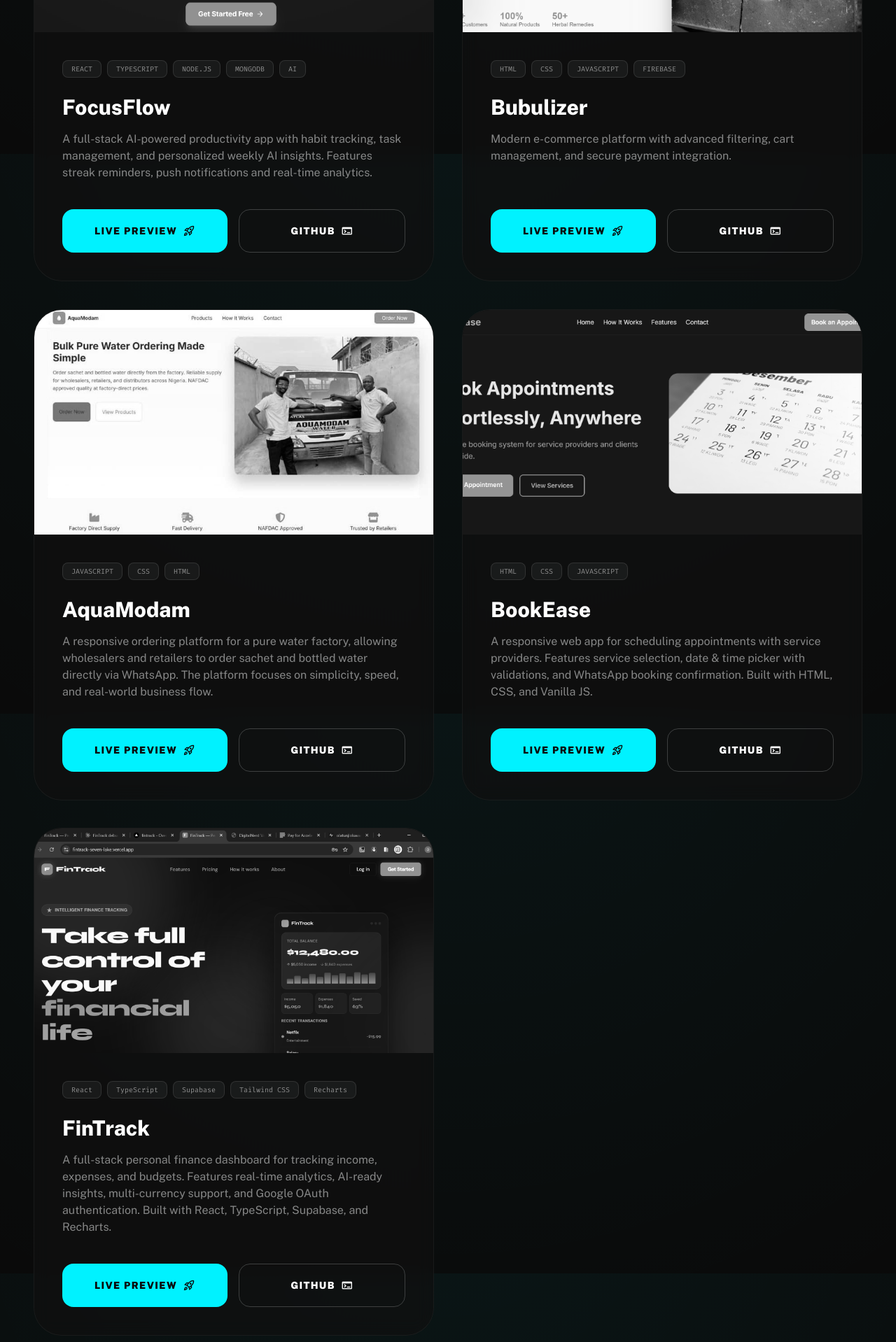
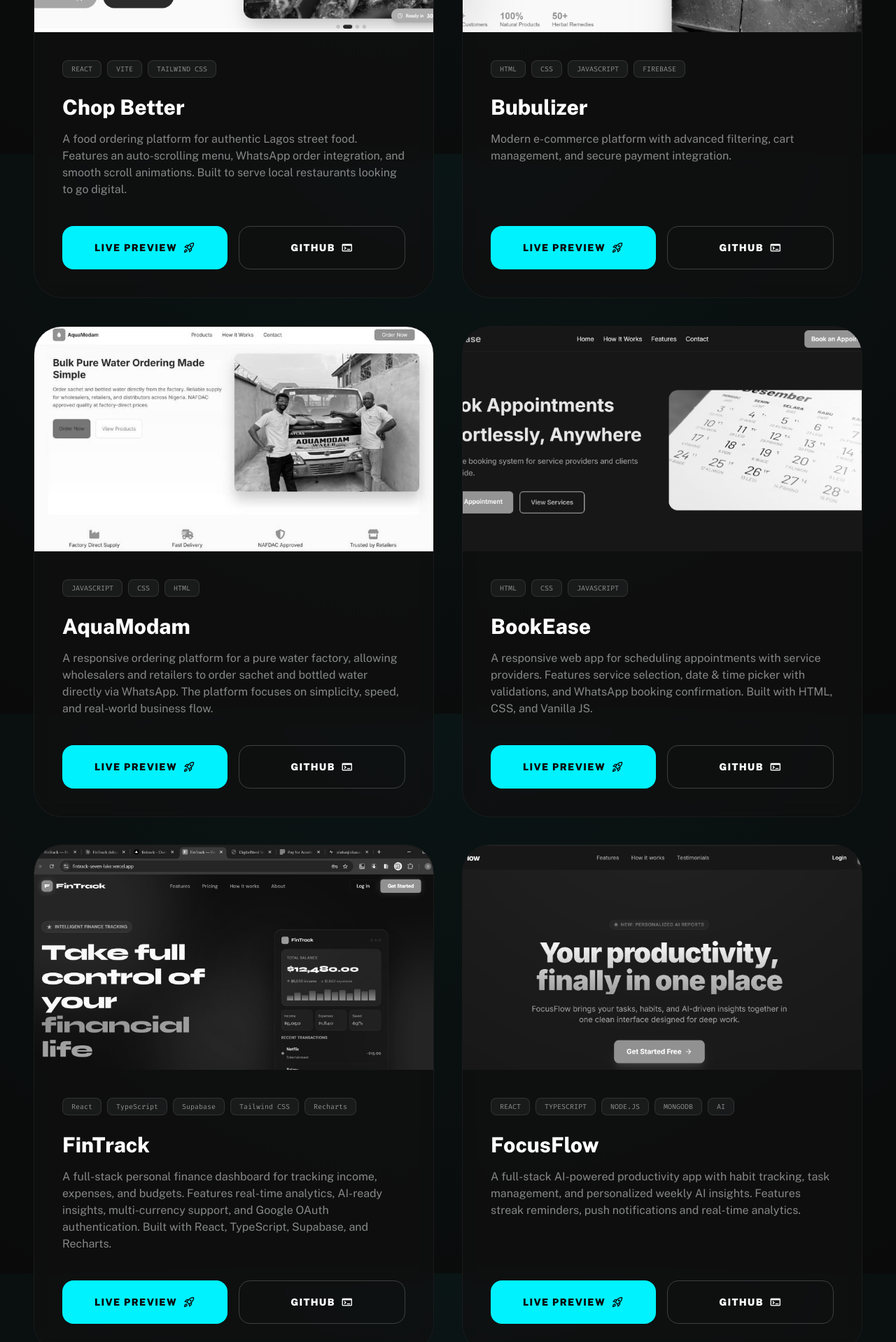
Before and after one commit to temi234-cmd/Second-portfolio, a React (Vite) app: page / in a window 1280 px wide. Shown: the part 1380-3298 px from the top of the page at 70% size. Built offline with nearby package versions, Linux system fonts and the light colour scheme.

Commit message:
add chop better to portfolio

```diff
--- a/src/components/Projects.tsx
+++ b/src/components/Projects.tsx
@@ -4,17 +4,17 @@ import aquamodam from '../assets/Images/aquamodam.jpeg';
 import focusflow from '../assets/Images/FocusFlow.png';
 import bookease from '../assets/Images/BookEase.png';
 import fintrack from '../assets/Images/fintrack.png';
-
+import chopbetter from '../assets/Images/chopbetter.png';
 const projects = [
   {
-    title: 'FocusFlow',
-    description:
-      'A full-stack AI-powered productivity app with habit tracking, task management, and personalized weekly AI insights. Features streak reminders, push notifications and real-time analytics.',
-    tags: ['REACT', 'TYPESCRIPT', 'NODE.JS', 'MONGODB', 'AI'],
-    image: focusflow,
-    liveUrl: 'https://tryfocusflow.vercel.app',
-    githubUrl: 'https://github.com/temi234-cmd/focusflow-frontend.git',
-  },
+  title: 'Chop Better',
+  description:
+    'A food ordering platform for authentic Lagos street food. Features an auto-scrolling menu, WhatsApp order integration, and smooth scroll animations. Built to serve local restaurants looking to go digital.',
+  tags: ['REACT', 'VITE', 'TAILWIND CSS'],
+  image: chopbetter,
+  liveUrl: 'https://chop-better.vercel.app',
+  githubUrl: 'https://github.com/temi234-cmd/chop-better.git',
+},
   {
     title: 'Bubulizer',
     description:
@@ -50,6 +50,15 @@ const projects = [
     image: fintrack,
     liveUrl: 'https://fintrack-seven-lake.vercel.app/',
     githubUrl: 'https://github.com/temi234-cmd/Fintrack.git',
+  },
+    {
+    title: 'FocusFlow',
+    description:
+      'A full-stack AI-powered productivity app with habit tracking, task management, and personalized weekly AI insights. Features streak reminders, push notifications and real-time analytics.',
+    tags: ['REACT', 'TYPESCRIPT', 'NODE.JS', 'MONGODB', 'AI'],
+    image: focusflow,
+    liveUrl: 'https://tryfocusflow.vercel.app',
+    githubUrl: 'https://github.com/temi234-cmd/focusflow-frontend.git',
   },
 ];
 
```
Also changed, not shown: src/assets/Images/chopbetter.png (added).
